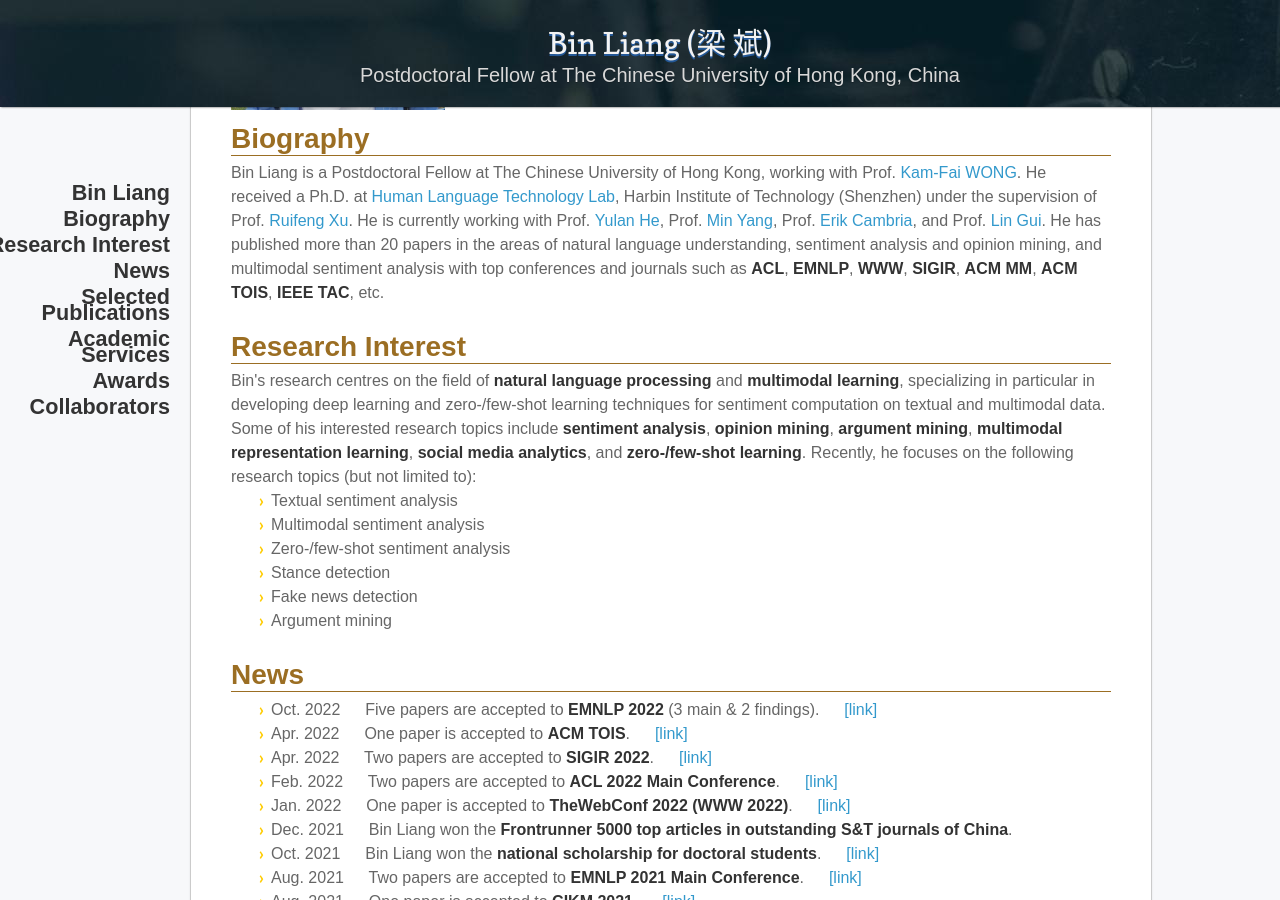
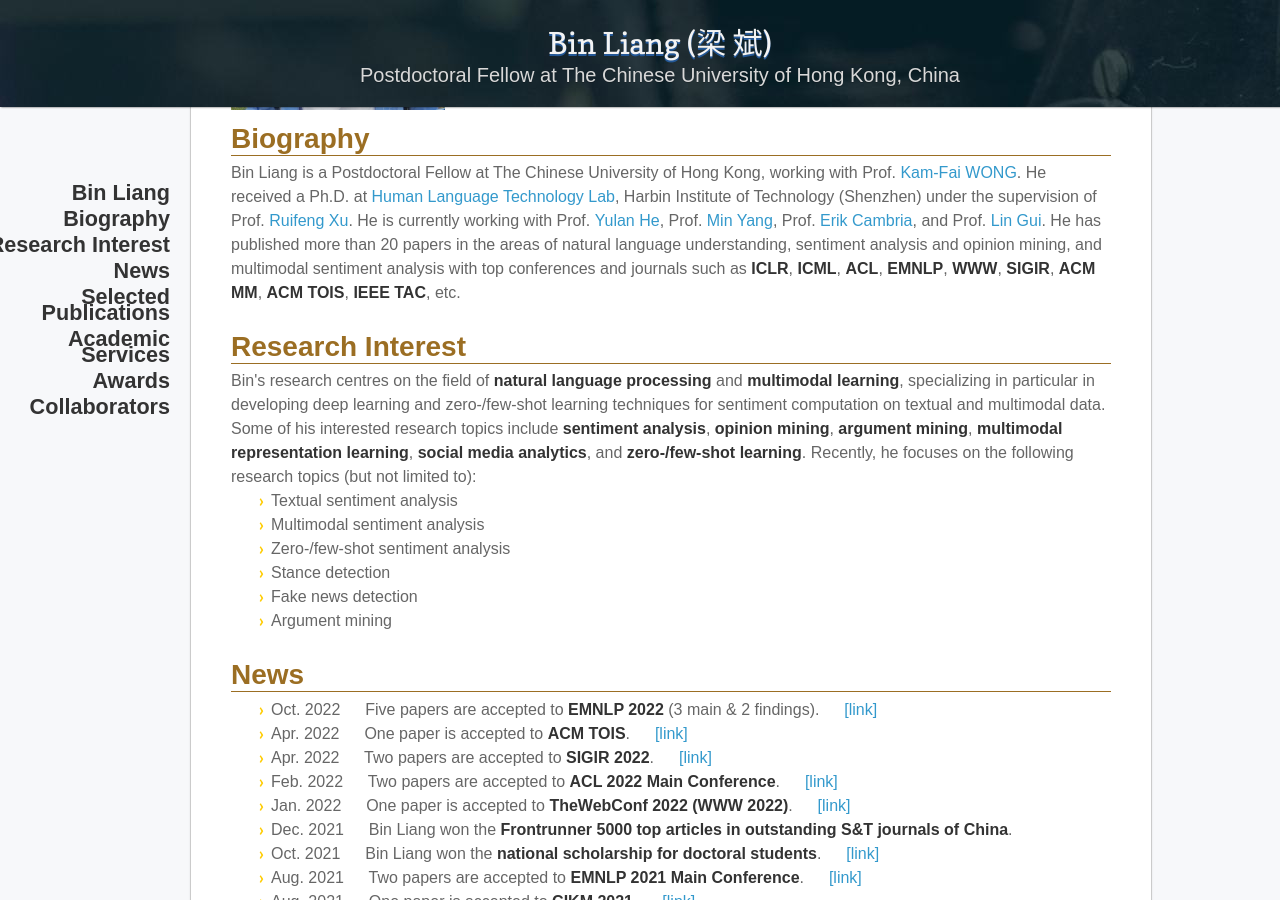
Before and after one commit to BinLiang-NLP/BinLiang-NLP.github.io, a Jekyll site: the page built from index.md, in a window 1280 px wide and 900 px high, scrolled down 341 px. Built offline with Jekyll 4.4.1, drawn with Linux system fonts in a browser that asks for light colours; nearby versions of some CDN libraries; our own code applies the rules of GitHub Pages for plain Markdown files.

Commit message:
Update index.md

```diff
--- a/index.md
+++ b/index.md
@@ -22,7 +22,7 @@
       <h2>Biography</h2>
       <p> Bin Liang is a Postdoctoral Fellow at The Chinese University of Hong Kong, working with Prof. <a href="https://www.se.cuhk.edu.hk/people/academic-staff/prof-wong-kam-fai/" target="_blank">Kam-Fai WONG</a>. He received a Ph.D. at <a href="http://www.hitsz-hlt.com/" target="_blank">Human Language Technology Lab</a>, Harbin Institute of Technology (Shenzhen) under the supervision of Prof. <a href="http://faculty.hitsz.edu.cn/xuruifeng" target="_blank">Ruifeng Xu</a>. He is currently working with Prof. <a href="https://warwick.ac.uk/fac/sci/dcs/people/yulan_he/" target="_blank">Yulan He</a>,
           Prof. <a href="https://minyang.me/" target="_blank">Min Yang</a>, Prof. <a href= "https://sentic.net/erikcambria/" target="_blank">Erik Cambria</a>,
-          and Prof. <a href="https://warwick.ac.uk/fac/sci/dcs/people/lin_gui" target="_blank">Lin Gui</a>. He has published more than 20 papers in the areas of natural language understanding, sentiment analysis and opinion mining, and multimodal sentiment analysis with top conferences and journals such as <strong>ACL</strong>, <strong>EMNLP</strong>, <strong>WWW</strong>, <strong>SIGIR</strong>, <strong>ACM MM</strong>, <strong>ACM TOIS</strong>, <strong>IEEE TAC</strong>, etc.</p>
+          and Prof. <a href="https://warwick.ac.uk/fac/sci/dcs/people/lin_gui" target="_blank">Lin Gui</a>. He has published more than 20 papers in the areas of natural language understanding, sentiment analysis and opinion mining, and multimodal sentiment analysis with top conferences and journals such as <strong>ICLR</strong>, <strong>ICML</strong>, <strong>ACL</strong>, <strong>EMNLP</strong>, <strong>WWW</strong>, <strong>SIGIR</strong>, <strong>ACM MM</strong>, <strong>ACM TOIS</strong>, <strong>IEEE TAC</strong>, etc.</p>
     </td>
   </tr>
 </table>
```
